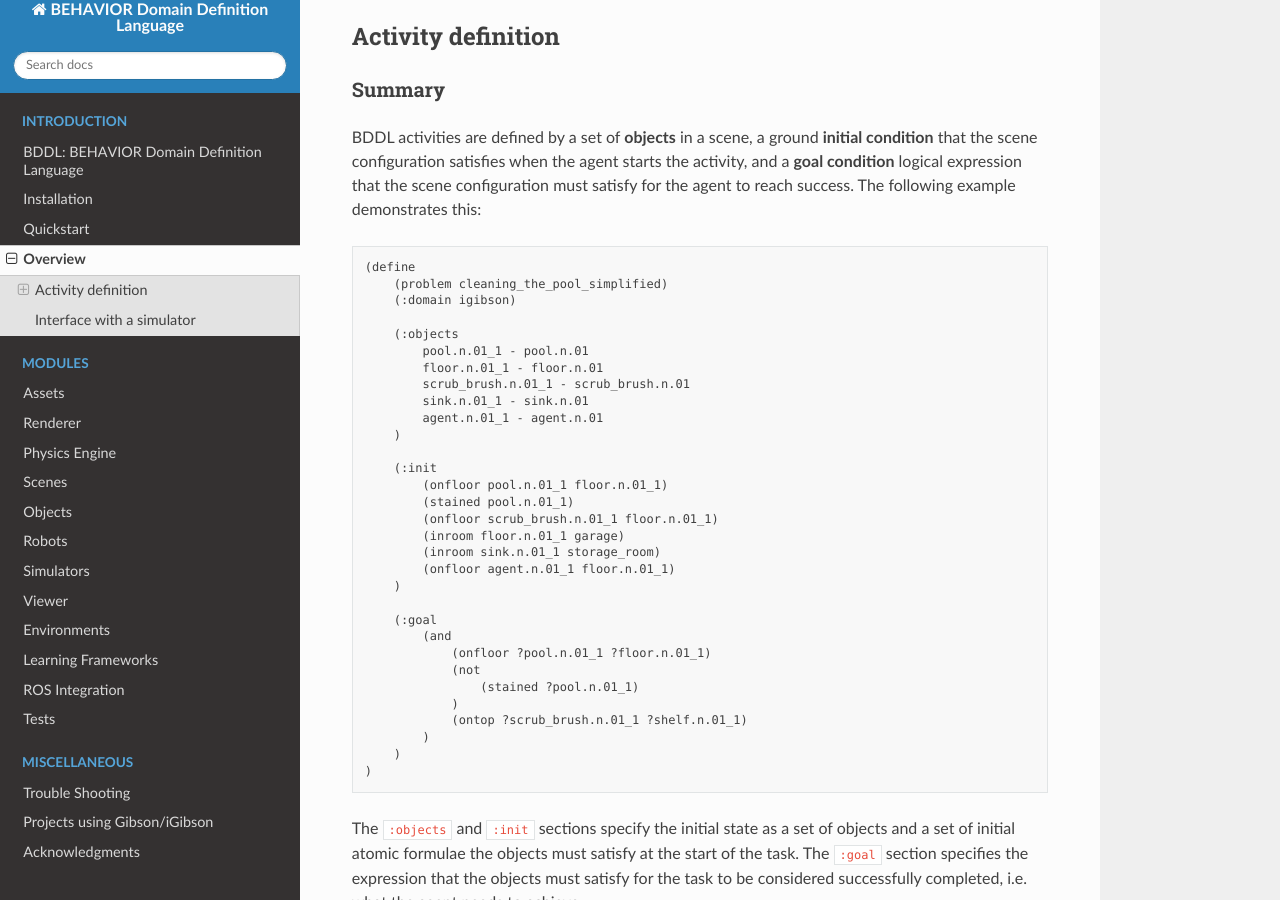
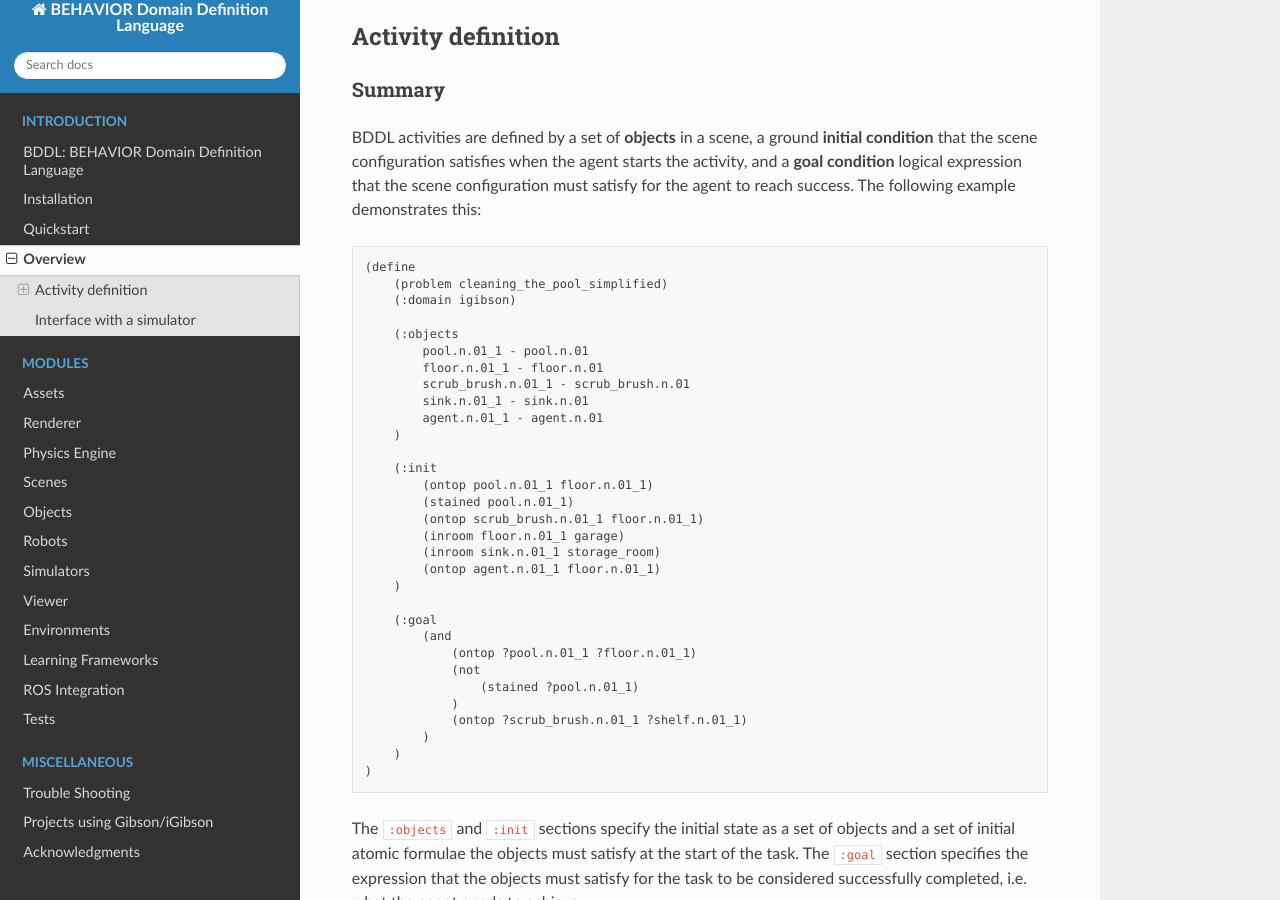
Before and after one commit to StanfordVL/bddl, a Sphinx documentation site: the page built from docs/overview.md, in a window 1280 px wide and 900 px high, scrolled down 236 px. Built offline with Sphinx 7.4.7 and the Read the Docs theme 2.0.0, drawn with Linux system fonts in a browser that asks for light colours; pages that are not in the unit, such as notebooks, are missing from menus.

Commit message:
docs only, onfloor --> ontop in defns was already done

```diff
--- a/docs/overview.md
+++ b/docs/overview.md
@@ -22,17 +22,17 @@ BDDL activities are defined by a set of **objects** in a scene, a ground **initi
     )
 
     (:init
-        (onfloor pool.n.01_1 floor.n.01_1)
+        (ontop pool.n.01_1 floor.n.01_1)
         (stained pool.n.01_1)
-        (onfloor scrub_brush.n.01_1 floor.n.01_1)
+        (ontop scrub_brush.n.01_1 floor.n.01_1)
         (inroom floor.n.01_1 garage)
         (inroom sink.n.01_1 storage_room)
-        (onfloor agent.n.01_1 floor.n.01_1)
+        (ontop agent.n.01_1 floor.n.01_1)
     )
 
     (:goal
         (and
-            (onfloor ?pool.n.01_1 ?floor.n.01_1)
+            (ontop ?pool.n.01_1 ?floor.n.01_1)
             (not
                 (stained ?pool.n.01_1)
             )
```
Also changed, not shown: README.md (+6 -6 lines), docs/activity_definition.md (+4 -4 lines).
